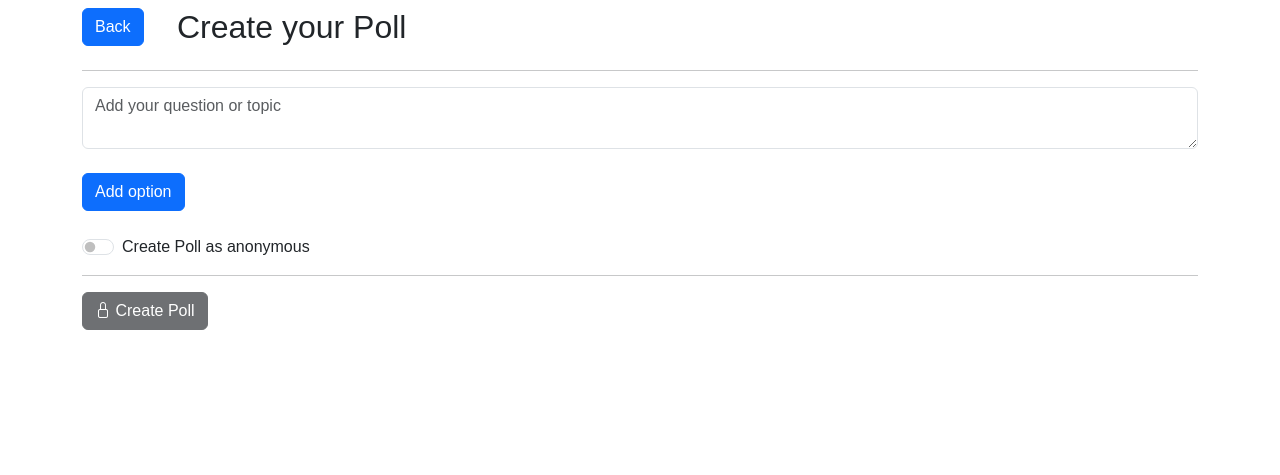
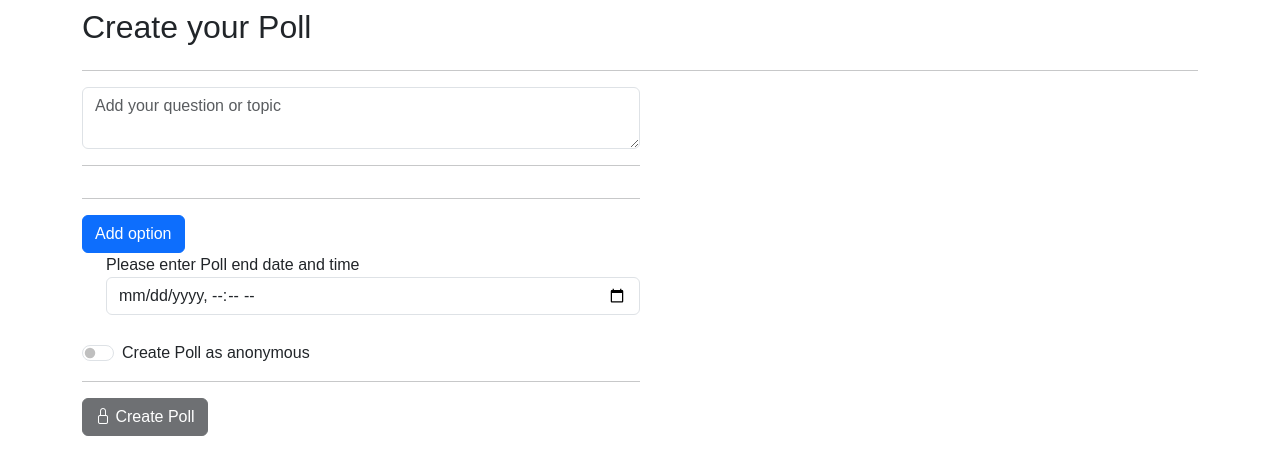
Before and after one commit to gargshi/poll-app-django, a Django app: page /createPoll/ in a window 1280 px wide. Shown: the part 56-531 px from the top of the page. Run offline with Django 5.2, Linux system fonts and the light colour scheme; the visitor is signed in with stand-in values (Sample User, id 1).

Commit message:
added-poll-ending-logic-26-05-2024

```diff
--- a/myPollsProject/poll/models.py
+++ b/myPollsProject/poll/models.py
@@ -1,5 +1,5 @@
 from django.db import models
-from datetime import datetime
+from datetime import datetime,timedelta
 # from django.contrib.auth import User
 
 # Create your models here.
@@ -8,7 +8,7 @@ class Poll(models.Model):
 	created_by = models.ForeignKey('auth.User', on_delete=models.DO_NOTHING, default=None)
 	is_anonymous = models.BooleanField(default=False)
 	pub_date = models.DateTimeField('date published', default=datetime.now)
-
+	poll_end=models.DateTimeField('poll end', default=datetime.now()+timedelta(hours=1))
 	def __str__(self):
 		return self.question
 
--- a/myPollsProject/poll/templates/createPoll.html
+++ b/myPollsProject/poll/templates/createPoll.html
@@ -9,9 +9,6 @@
 	<body>
 		<div class="container font-arial">
 			<div class="row align-left">
-				<div class="col-md-1 col-sm-4">
-					<a class="btn btn-primary" href="{% url 'index' %}">Back</a>
-				</div>
 				<div class="col-md-11 col-sm-4">
 					<h2> Create your Poll</h2>
 				</div>
@@ -26,17 +23,23 @@
 				</div>
 
 			{% else %}
-				<form method="POST" class="form createPollForm" action="{% url 'savePoll' %}">
+				<form method="POST" class="form createPollForm col-md-6" action="{% url 'savePoll' %}">
 					{% csrf_token %}
 					<textarea class="form-control" placeholder="Add your question or topic" name="question" onfocus="checklength()" onkeyup="checklength()"></textarea>
 					<div class="q-limit"></div>
+					<hr>
+					<div class="optionarea" id="optionarea"></div>
+					<hr>
+					<button type="button" class="btn btn-primary" onclick="addOption()"> Add option </button>
 					<br>
-					<button type="button" class="btn btn-primary" onclick="addOption()"> Add option </button>
-					<div class="optionarea" id="optionarea"></div>
+					<div class="form-check">
+						<label for="poll_end_time">Please enter Poll end date and time</label>
+  						<input class="form-control" type="datetime-local" id="poll_end_time" name="poll_end_time">
+					</div>
 					<br>
 					<div class="form-check form-switch">
+						<label class="form-check-label" for="flexSwitchCheckDefault">Create Poll as anonymous</label>
 						<input class="form-check-input" type="checkbox" role="switch" name="anonymous-poll" id="flexSwitchCheckDefault">
-						<label class="form-check-label" for="flexSwitchCheckDefault">Create Poll as anonymous</label>
 					</div>
 					<hr>
 					<button type="submit" class="btn btn-dark">
@@ -64,26 +67,33 @@
 			function addOption(){
 				var opt_list=document.querySelectorAll('.option');
 				var prev_count=opt_list.length;
+				var option_bar=document.createElement('div');
+				option_bar.classList.add('option_bar');
 				var option = document.createElement('textarea');
 				var del_btn = document.createElement('button');
 				option.type = 'text';
 				option.classList.add('option');
+				option.classList.add('form-control');
+				option.classList.add('col-md-6');
 				option.name = 'option_text_'+(prev_count+1);
 				option.id = 'option_'+(prev_count+1);
+				option_bar.id = 'option_bar_'+(prev_count+1);
 				option.placeholder = 'Add your option';
+				option_bar.appendChild(option);
 				del_btn.type = 'button';
 				del_btn.classList.add('btn');
 				del_btn.classList.add('btn-danger');
 				del_btn.classList.add('btn-sm');
 				del_btn.innerHTML = 'Remove';
-				del_btn.onclick = removeOption(option.id);
-				option.appendChild(del_btn);
+				del_btn.onclick = removeOption(option_bar.id);
+				option_bar.appendChild(del_btn);
+				//option.appendChild(del_btn);
 				var parent = document.querySelector('.optionarea');
-				parent.appendChild(option);
-				parent.appendChild(del_btn);
-				parent.appendChild(document.createElement('br'));
+				parent.appendChild(option_bar);
+				//parent.appendChild(del_btn);
+				//parent.appendChild(document.createElement('br'));
 				//console.log("option length :",document.querySelectorAll('.option').length);
-				if (document.querySelectorAll('.option').length-1 <= 0){
+				if (document.querySelectorAll('.option_bar').length-1 <= 0){
 					sbmt.disabled = true;
 					sbmt.innerHTML = "<i class='bi bi-lock'></i> Create Poll";
 				}else{
@@ -97,16 +107,16 @@
 					var parent = document.querySelector('.optionarea');
 					parent.removeChild(document.getElementById(id));
 					console.log("removed option id:",id);
-					console.log("option length :",document.querySelectorAll('.option').length);
-					parent.removeChild(this);
-					if (document.querySelectorAll('.option').length-1 <= 0){
+					console.log("option length :",document.querySelectorAll('.option_bar').length);
+					//parent.removeChild(this);
+					if (document.querySelectorAll('.option_bar').length-1 <= 0){
 						sbmt.disabled = true;
 						sbmt.innerHTML = "<i class='bi bi-lock'></i> Create Poll";
 					}else{
 						sbmt.disabled = false;
 						sbmt.innerHTML = "Create Poll";
 					}
-					removeBrTags();
+					//removeBrTags();
 				}
 			}
 
--- a/myPollsProject/poll/views.py
+++ b/myPollsProject/poll/views.py
@@ -2,6 +2,7 @@ from django.shortcuts import redirect, render
 from django.db.models import Sum,F
 from .models import Poll, Option
 from django.contrib import messages
+import datetime
 
 # Create your views here.
 def index(request):
@@ -13,22 +14,27 @@ def createPoll(request):
 def savePoll(request):
 	if request.method == 'POST' and request.user.is_authenticated:
 		print(request.POST)
+		# dum='2024-05-20T20:52'
+		end_time=request.POST.get('poll_end_time')
+		# end_time=dum
+		end_time=datetime.datetime.strptime(end_time, '%Y-%m-%dT%H:%M')
+		# print(end_time)
 		question = request.POST['question']
 		make_anonymous = request.POST.get('anonymous-poll')
 		if make_anonymous and make_anonymous == 'on':
 			make_anonymous = True
 		else:
 			make_anonymous = False
-		print(make_anonymous)
-		# print(question)
-		poll = Poll.objects.create(question=question, created_by=request.user, is_anonymous=make_anonymous)
+		# print(make_anonymous)
+		print(question)
+		poll = Poll.objects.create(question=question, created_by=request.user, is_anonymous=make_anonymous, poll_end=end_time)
 		for i in request.POST.keys():
 			if i.startswith('option_text'):
 				print(i)
 				option_text = request.POST[i]
 				Option.objects.create(poll=poll, option_text=option_text)
 		messages.info(request, 'Poll created successfully')
-		# return redirect('listPolls')
+		return redirect('listPolls')
 	else:
 		messages.info(request, 'Poll creation failed as you are not logged in')
 	return redirect('listPolls')
@@ -38,16 +44,16 @@ def listPolls(request):
 	if request.method == 'POST':
 		query=request.POST['search']
 		made_by_me = False
-		polls = Option.objects.values('poll').annotate(c=Sum('votes')).values('poll__id','poll__question','poll__pub_date','c','poll__is_anonymous','poll__created_by__username').filter(poll__question__contains=query).all()
+		polls = Option.objects.values('poll').annotate(c=Sum('votes')).values('poll__id','poll__question','poll__pub_date','c','poll__is_anonymous','poll__created_by__username','poll__poll_end').filter(poll__question__contains=query).all()
 		if request.user.is_authenticated:
 			made_by_me = request.POST.get('made_by_me')
 			if made_by_me and made_by_me == 'on':
-				polls = Option.objects.values('poll').annotate(c=Sum('votes')).values('poll__id','poll__question','poll__pub_date','c','poll__is_anonymous','poll__created_by__username').filter(poll__question__contains=query,poll__created_by=request.user).all()
+				polls = Option.objects.values('poll').annotate(c=Sum('votes')).values('poll__id','poll__question','poll__pub_date','c','poll__is_anonymous','poll__created_by__username','poll__poll_end').filter(poll__question__contains=query,poll__created_by=request.user).all()
 		else:
-			polls = Option.objects.values('poll').annotate(c=Sum('votes')).values('poll__id','poll__question','poll__pub_date','c','poll__is_anonymous','poll__created_by__username').filter(poll__question__contains=query).all()
+			polls = Option.objects.values('poll').annotate(c=Sum('votes')).values('poll__id','poll__question','poll__pub_date','c','poll__is_anonymous','poll__created_by__username','poll__poll_end').filter(poll__question__contains=query).all()
 		return render(request,'viewPolls.html',{'polls':polls,'query':query,'made_by_me':made_by_me})
 	# if search is not used
-	polls = Option.objects.values('poll').annotate(c=Sum('votes')).values('poll__id','poll__question','poll__pub_date','poll__is_anonymous','poll__created_by__username','c')
+	polls = Option.objects.values('poll').annotate(c=Sum('votes')).values('poll__id','poll__question','poll__pub_date','poll__is_anonymous','poll__created_by__username','poll__poll_end','c')
 	return render(request,'viewPolls.html',{'polls':polls})
 
 def displayPoll(request,poll_id):
--- a/myPollsProject/static/css/main.css
+++ b/myPollsProject/static/css/main.css
@@ -27,7 +27,12 @@
 .optionarea{
 	display: flex;
 	flex-direction: column;
-	width:25%;
+	width:100%;
+}
+.option_bar{
+	display: flex;
+	flex-direction: row;
+	width: 100%;
 }
 .green{
 	background-color: green;
```
Also changed, not shown: myPollsProject/poll/templates/navbar.html (+7 -0 lines), myPollsProject/poll/templates/viewPolls.html (+13 -1 lines), myPollsProject/poll/migrations/0004_poll_poll_end.py (added), myPollsProject/poll/migrations/0005_alter_poll_poll_end.py (added), myPollsProject/poll/migrations/0006_alter_poll_poll_end.py (added).
